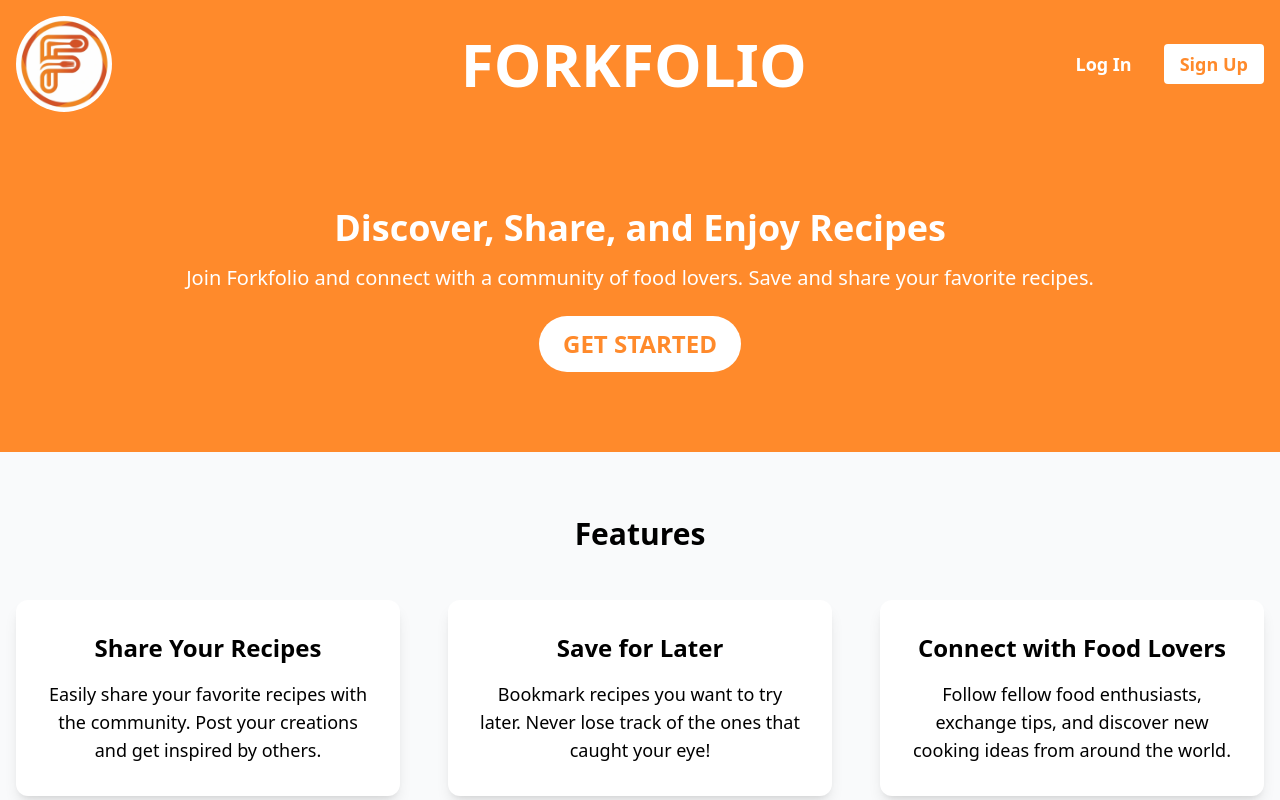
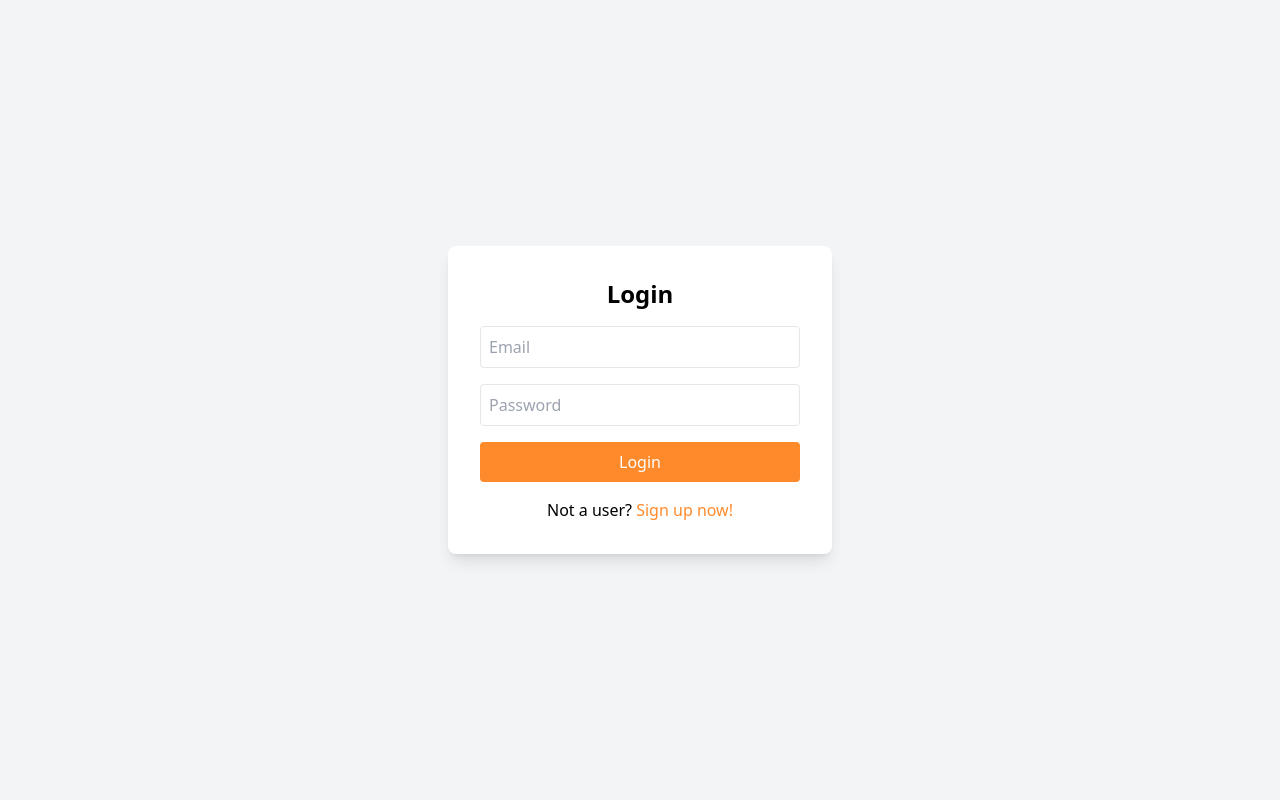
Before and after one commit to ash413/forkfolio, a React (Create React App) app in the folder client/: page /login in a window 1280 px wide. Shown: the top 800 px of the page. Built offline with nearby package versions, Linux system fonts and the light colour scheme; the HTML template or start-up script is replaced by a standard one.

Commit message:
login signup page landing routes

```diff
--- a/client/package.json
+++ b/client/package.json
@@ -6,6 +6,7 @@
     "cra-template": "1.2.0",
     "react": "^19.0.0",
     "react-dom": "^19.0.0",
+    "react-router-dom": "^7.1.3",
     "react-scripts": "5.0.1"
   },
   "scripts": {
--- a/client/src/App.js
+++ b/client/src/App.js
@@ -1,11 +1,18 @@
 import React from 'react';
+import { BrowserRouter as Router, Route, Routes } from 'react-router-dom';
 import LandingPage from './pages/LandingPage';
+import Login from './pages/Login';
+import Signup from './pages/Signup';
 
 function App() {
   return (
-    <div >
-      <LandingPage/>
-    </div>
+    <Router>
+      <Routes>
+        <Route path='/' element={<LandingPage />} />
+        <Route path='/login' element={<Login />} />
+        <Route path='/signup' element={<Signup />} />
+      </Routes>
+    </Router>
   );
 }
 
--- a/client/src/pages/LandingPage.js
+++ b/client/src/pages/LandingPage.js
@@ -1,8 +1,6 @@
 import {React, useState } from 'react'
 import logo from "../images/logo2.png"
-
-import Signup from './Signup'
-import Login from './Login'
+import { Link } from 'react-router-dom'
 
 const LandingPage = () => {
     const [isMenuOpen, setIsMenuOpen] = useState(false)
@@ -22,8 +20,8 @@ const LandingPage = () => {
                     </div>
                     <h1 className="text-6xl text-white font-bold ml-20">FORKFOLIO</h1>
                     <div className="space-x-4">
-                        <a href={Login} className="text-white text-lg font-bold mr-4">Log In</a>
-                        <a href={Signup} className="bg-white text-lg text-orange px-4 py-2 font-bold rounded">Sign Up</a>
+                        <Link to="/login" className="text-white text-lg font-bold mr-4">Log In</Link>
+                        <Link to="/signup" className="bg-white text-lg text-orange px-4 py-2 font-bold rounded">Sign Up</Link>
                     </div>
                 </div>
 
@@ -40,8 +38,8 @@ const LandingPage = () => {
             {/* Menu Dropdown for Mobile View */}
             { isMenuOpen && (
                 <div className="md:hidden flex flex-col items-center bg-orange p-4">
-                    <a href={Login} className="text-white text-lg font-bold">Log In</a>
-                    <a href={Signup} className="bg-white text-lg font-bold text-orange px-4 py-2 rounded mt-2">Sign Up</a>
+                    <Link to="/login" className="text-white text-lg font-bold">Log In</Link>
+                    <Link to="/signup" className="bg-white text-lg font-bold text-orange px-4 py-2 rounded mt-2">Sign Up</Link>
                     <a href="#features" className="text-white text-bold mt-4">Features</a>
                 </div>
             )}
@@ -52,7 +50,7 @@ const LandingPage = () => {
         <section className="bg-orange text-white text-center py-20">
             <h1 className="text-4xl font-bold mb-4">Discover, Share, and Enjoy Recipes</h1>
             <p className="text-xl mb-6 px-2">Join Forkfolio and connect with a community of food lovers. Save and share your favorite recipes.</p>
-            <button className="bg-white font-extrabold text-orange px-6 py-3 rounded-full text-2xl">GET STARTED</button>
+            <Link to="/signup" className="bg-white font-extrabold text-orange px-6 py-3 rounded-full text-2xl">GET STARTED</Link>
         </section>
 
         {/* Features Section */}
@@ -81,7 +79,7 @@ const LandingPage = () => {
             <div className="container mx-auto text-center">
             <h2 className="text-3xl font-bold mb-8">Join Our Community!</h2>
             <p className="text-xl mb-12">Be part of a vibrant community where food lovers come together to share recipes, stories, and more.</p>
-            <a href="/signup" className="bg-orange text-2xl text-white font-extrabold px-6 py-4 rounded-full">Join Now</a>
+            <Link to="/signup" className="bg-orange text-2xl text-white font-extrabold px-6 py-4 rounded-full">Join Now</Link>
             </div>
         </section>
 
--- a/client/src/pages/Login.js
+++ b/client/src/pages/Login.js
@@ -1,8 +1,61 @@
-import React from 'react'
+import {React, useState } from 'react'
+import { Link } from 'react-router-dom'
 
 const Login = () => {
+    const [email, setEmail] = useState('')
+    const [password, setPassword] = useState('')
+    const [message, setMessage] = useState('')
+
+    const handleLogin = async (e) => {
+        e.preventDefault();
+        try {
+            const response = await fetch('/auth/login', {
+                method: 'POST',
+                headers: { 'Content-Type': 'application/json' },
+                body: JSON.stringify({ email, password }),
+            });
+            const data = await response.json();
+            if (response.ok){
+                setMessage(data.message);
+                localStorage.setItem('token', data.token)
+            } else{
+                setMessage(data.message)
+            }
+        } catch (error) {
+            setMessage('Error logging in!');
+        }
+    }
+
+
   return (
-    <div>Login</div>
+    <div className='min-h-screen flex items-center justify-center bg-gray-100'>
+        <div className='bg-white p-8 shadow-lg rounded-lg w-96'>
+            <h2 className='text-2xl font-bold mb-4 text-center'>Login</h2>
+            <form onSubmit={handleLogin}>
+                <input
+                    type = "email"
+                    placeholder = "Email"
+                    value = {email}
+                    onChange = {(e) => setEmail(e.target.value)}
+                    required
+                    className="w-full p-2 mb-4 border rounded"
+                />
+                <input
+                    type = "password"
+                    placeholder = "Password"
+                    value = {password}
+                    onChange = {(e) => setPassword(e.target.value)}
+                    required
+                    className="w-full p-2 mb-4 border rounded"
+                />
+                <button type="Submit" className='w-full bg-orange text-white p-2 rounded'>Login</button>
+            </form>
+            <p className='text-center mt-4'>{message}</p>
+            <p className='text-center mt-4'>
+                Not a user? <Link to='/signup' className='text-orange'>Sign up now!</Link>
+            </p>
+        </div>
+    </div>
   )
 }
 
--- a/client/src/pages/Signup.js
+++ b/client/src/pages/Signup.js
@@ -1,8 +1,59 @@
-import React from 'react'
+import { React, useState } from 'react'
 
 const Signup = () => {
+    const [name, setName] = useState('')
+    const [email, setEmail] = useState('')
+    const [password, setPassword] = useState('')
+    const [message, setMessage] = useState('')
+
+    const handleSignup = async(e) => {
+        e.preventDefault();
+        try {
+            const response = await fetch('/auth/signup', {
+                method: 'POST',
+                headers: {'Content-Type': 'application/json'},
+                body: JSON.stringify({ name, email, password })
+            });
+            const data = await response.json();
+            if (response.ok){
+                setMessage(data.message);
+            } else {
+                setMessage(data.message)
+            }
+        } catch (error) {
+            setMessage('Error signing up!')
+        }
+    }
+
   return (
-    <div>Signup</div>
+    <div>
+      <h2>Signup</h2>
+      <form onSubmit={handleSignup}>
+        <input
+          type="text"
+          placeholder="Name"
+          value={name}
+          onChange={(e) => setName(e.target.value)}
+          required
+        />
+        <input
+          type="email"
+          placeholder="Email"
+          value={email}
+          onChange={(e) => setEmail(e.target.value)}
+          required
+        />
+        <input
+          type="password"
+          placeholder="Password"
+          value={password}
+          onChange={(e) => setPassword(e.target.value)}
+          required
+        />
+        <button type="submit">Signup</button>
+      </form>
+      <p>{message}</p>
+    </div>
   )
 }
 
```
Also changed, not shown: 1 other file (tests, documents, lock files or other folders).
